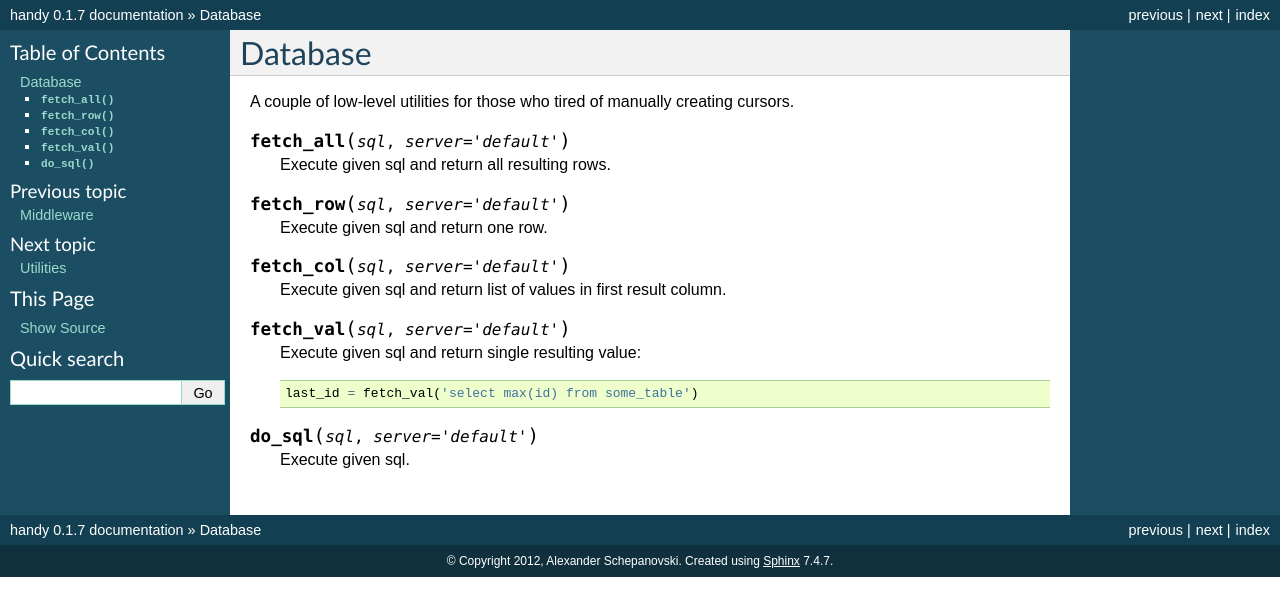
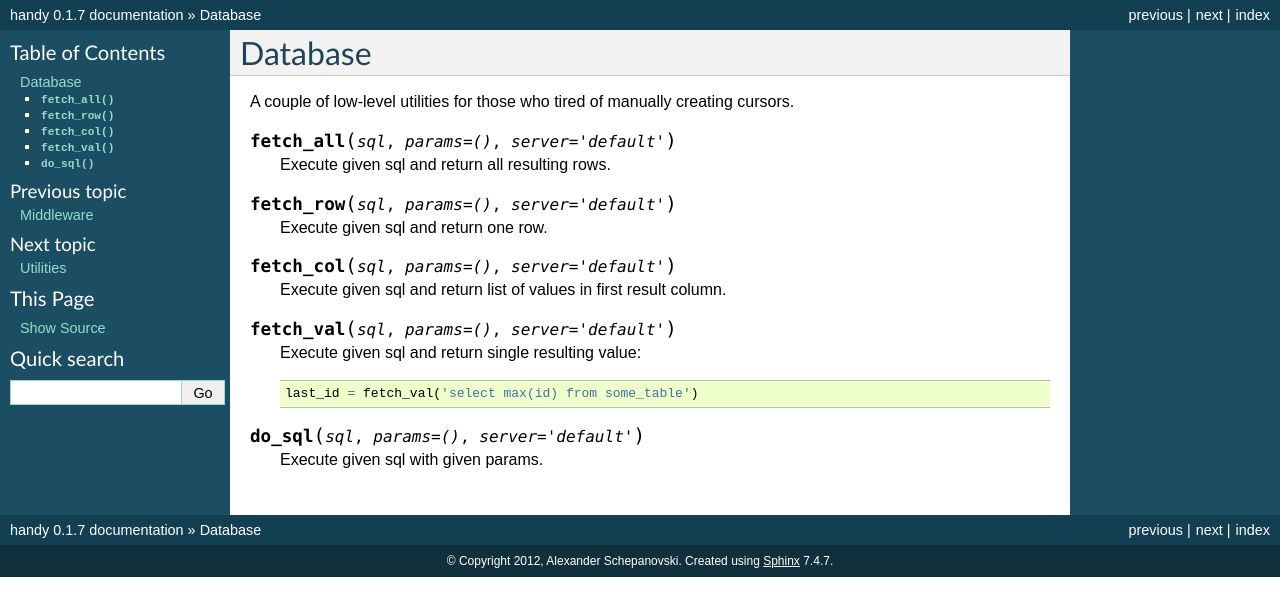
Before and after one commit to Suor/handy, a Sphinx documentation site: the page built from docs/db.rst, in a window 1280 px wide. Shown: the top 616 px of the page. Built offline with Sphinx 7.4.7, drawn with Linux system fonts in a browser that asks for light colours.

Commit message:
Documented params arg for fetch_*() and do_sql() db utils

```diff
--- a/docs/db.rst
+++ b/docs/db.rst
@@ -4,28 +4,28 @@ Database
 A couple of low-level utilities for those who tired of manually creating cursors.
 
 
-.. function:: fetch_all(sql, server='default')
+.. function:: fetch_all(sql, params=(), server='default')
 
     Execute given sql and return all resulting rows.
 
 
-.. function:: fetch_row(sql, server='default')
+.. function:: fetch_row(sql, params=(), server='default')
 
     Execute given sql and return one row.
 
 
-.. function:: fetch_col(sql, server='default')
+.. function:: fetch_col(sql, params=(), server='default')
 
     Execute given sql and return list of values in first result column.
 
 
-.. function:: fetch_val(sql, server='default')
+.. function:: fetch_val(sql, params=(), server='default')
 
     Execute given sql and return single resulting value::
 
         last_id = fetch_val('select max(id) from some_table')
 
 
-.. function:: do_sql(sql, server='default')
+.. function:: do_sql(sql, params=(), server='default')
 
-    Execute given sql.
+    Execute given sql with given params.
```
